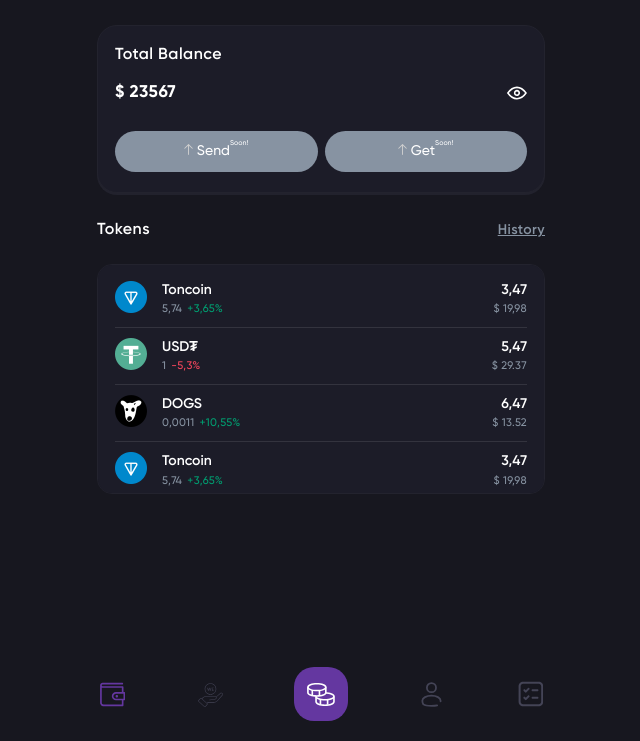
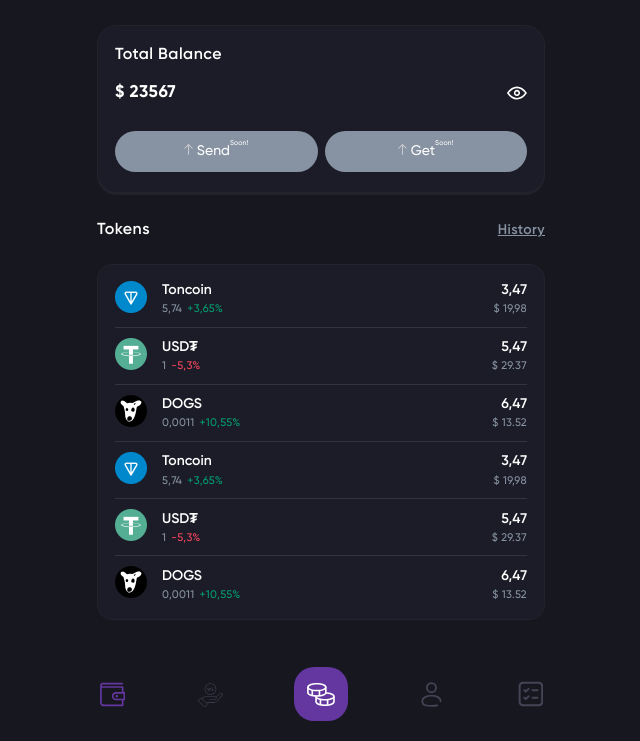
Before and after one commit to dpartner/crypto-project, a plain HTML site: page src/pages/balance.html in a window 1280 px wide. Shown: the part 59-800 px from the top of the page, without its empty margins (319-959 px from the left). Drawn offline with Linux system fonts and the light colour scheme.

Commit message:
response coins

```diff
--- a/src/css/balance.css
+++ b/src/css/balance.css
@@ -1,4 +1,10 @@
 /* ----------------------------BALANCE---------------------------- */
+
+main {
+  overflow: hidden;
+  display: flex;
+  flex-direction: column;
+}
 
 .balance-section {
   padding-top: 28px;
@@ -10,6 +16,7 @@
   transform: scale(0) translateY(2000px);
   opacity: 0;
   position: absolute;
+  z-index: 1;
 }
 
 .balance-wrap {
@@ -100,6 +107,7 @@ body.loaded .balance-wrap {
   transform: scale(0) translateY(2000px);
   opacity: 0;
   position: absolute;
+  z-index: 1;
 }
 
 .tokens-heading-wrap {
@@ -132,7 +140,8 @@ body.loaded .balance-wrap {
   border-radius: 15px;
   background-color: var(--card-bg-color);
   padding: 16px 17px;
-  max-height: 180px;
+  max-height: calc(100dvh - 56px - 195px - 28px - 18px - 74px - 45px);
+  /* max-height: 180px; */
   overflow-y: scroll;
   behavior: smooth;
   opacity: 0;
@@ -146,11 +155,21 @@ body.loaded .tokens-list-wrap {
   opacity: 1;
 }
 
-@media screen and (min-height: 650px) {
+/* @media screen and (min-height: 650px) {
   .tokens-list-wrap {
-    min-height: 230px;
+    min-height: 260px;
   }
 }
+@media screen and (min-height: 700px) {
+  .tokens-list-wrap {
+    min-height: 300px;
+  }
+}
+@media screen and (min-height: 750px) {
+  .tokens-list-wrap {
+    min-height: 300px;
+  }
+} */
 
 .tokens-list-item {
   display: flex;
--- a/src/css/main.css
+++ b/src/css/main.css
@@ -8,6 +8,7 @@ body {
   display: flex;
   flex-direction: column;
   min-height: 100dvh;
+  max-height: 100dvh;
 }
 
 .section {
@@ -123,6 +124,8 @@ body {
   margin-top: auto;
   display: block;
   padding-bottom: 20px;
+  z-index: 999;
+  position: relative;
 }
 
 .footer-button-list {
--- a/src/pages/balance.html
+++ b/src/pages/balance.html
@@ -56,7 +56,7 @@
         </div>
       </section>
       <section class="section tokens-section ">
-        <div class="container">
+        <div class="container tokens-container">
           <div class="tokens-heading-wrap">
             <h2 class="tokens-heading">Tokens</h2>
             <button class="tokens-history-button">History</button>
```
Also changed, not shown: src/js/balance.js (+0 -32 lines).
